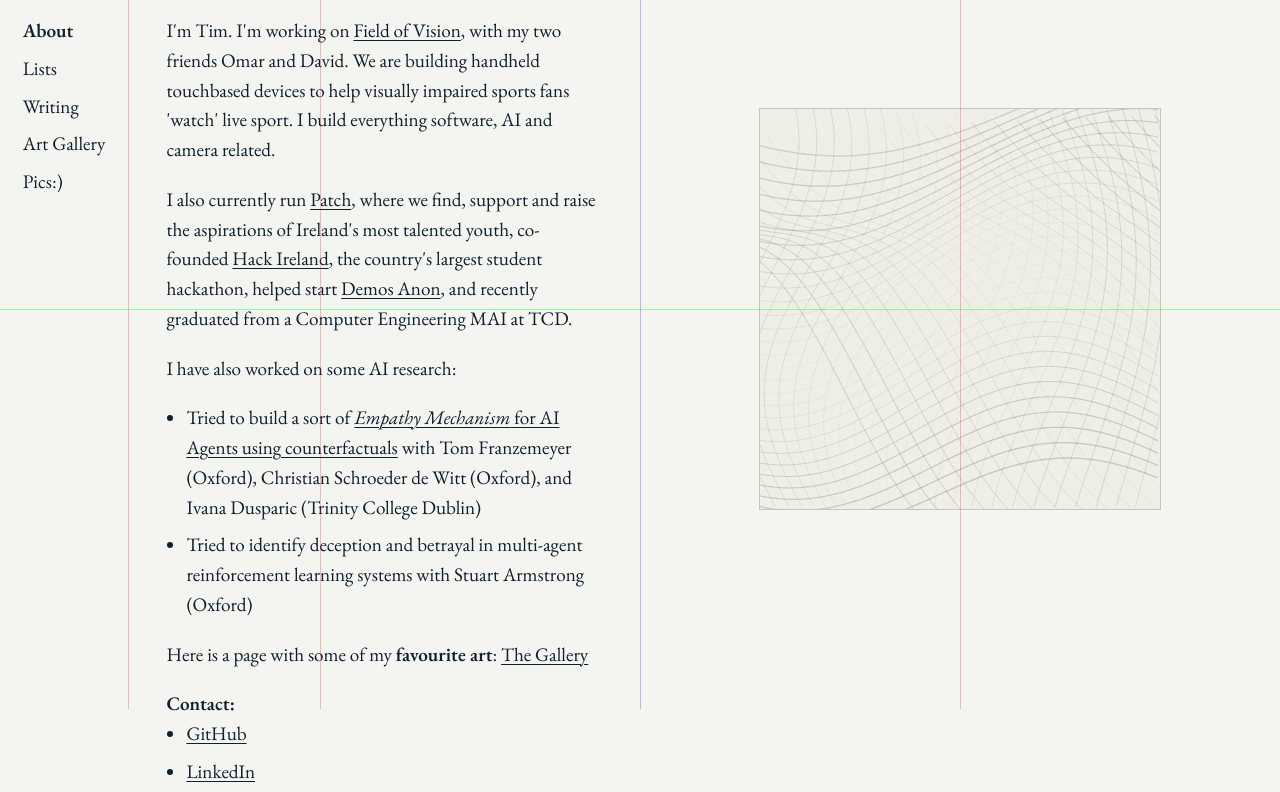
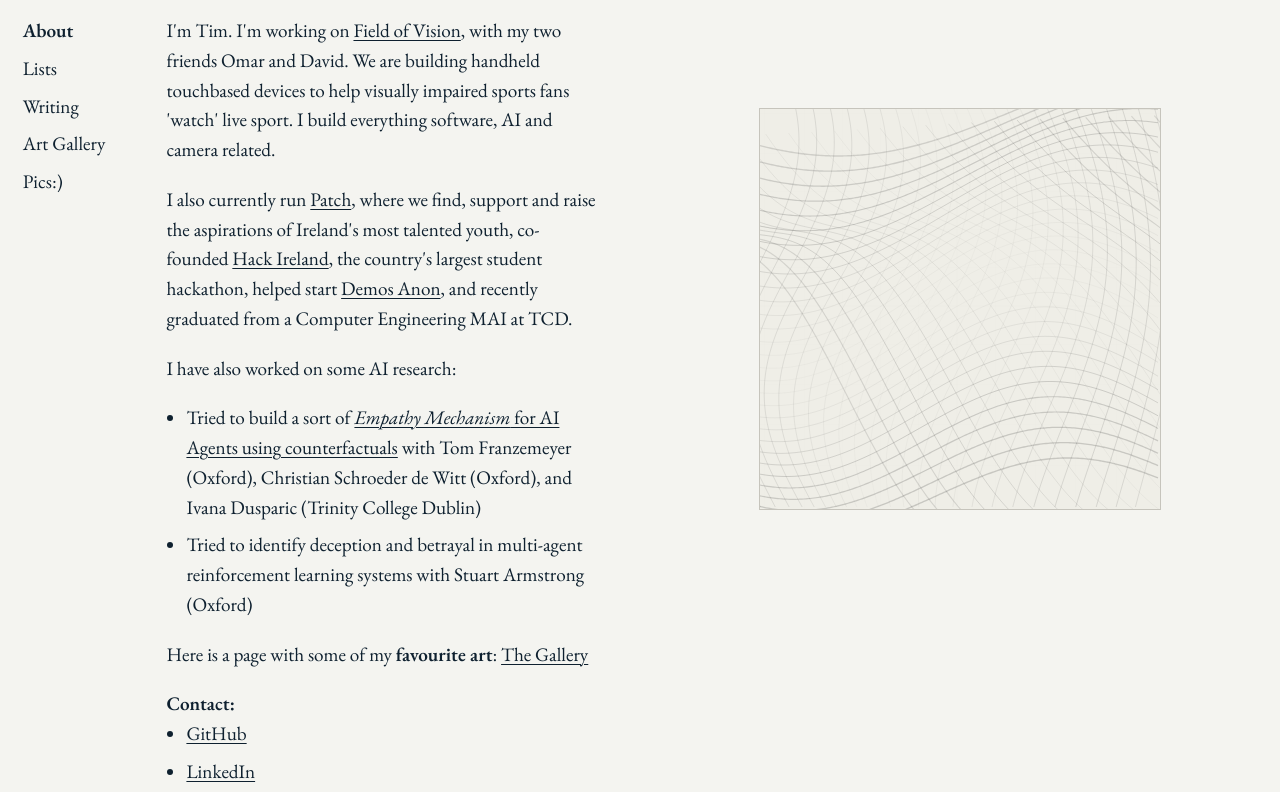
Before and after one commit to timf34/TimFarrelly3.0, an Astro site: page / in a window 1280 px wide. Shown: the part 91-883 px from the top of the page. Built offline with nearby package versions, Linux system fonts and the light colour scheme; Astro itself is replaced by a stand-in of ours.

Commit message:
debugging the grid defaults to off but i can still press g when i want it

```diff
--- a/src/layouts/Layout.astro
+++ b/src/layouts/Layout.astro
@@ -23,7 +23,7 @@ const { title } = Astro.props;
   </head>
   <body>
     <!-- Dev Grid (press 'g' to toggle) -->
-    <div class="dev-grid">
+    <div class="dev-grid hidden">
       <div class="line" style="left: 10%"></div>
       <div class="line" style="left: 25%"></div>
       <div class="line line-center" style="left: 50%"></div>
```
